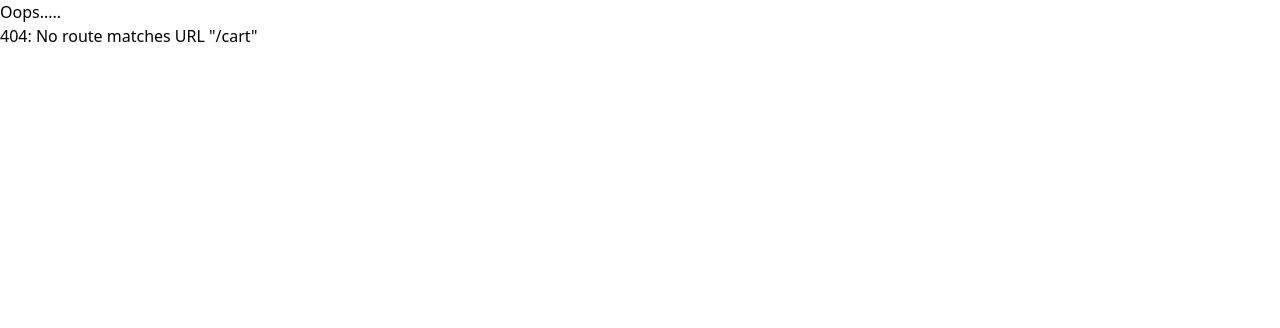
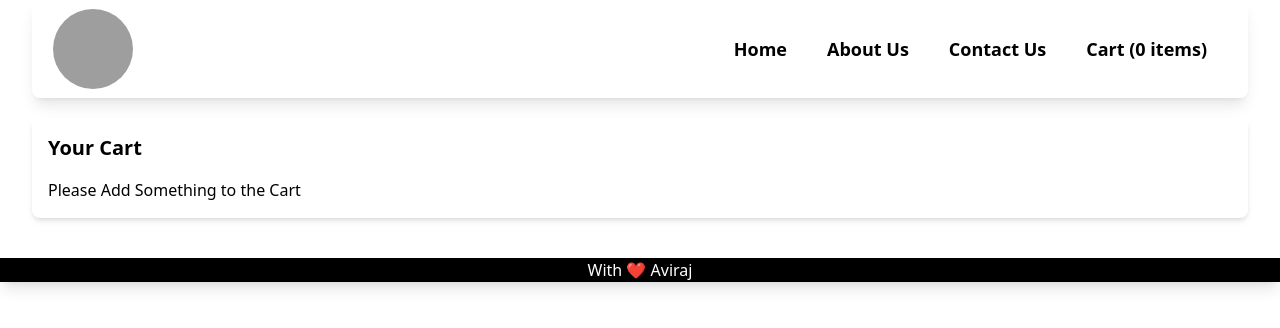
Before and after one commit to Aviraj-Singh/react-projects, a React (Vite) app in the folder food-app/: page /cart in a window 1280 px wide. Before the commit this address had no page. Shown: the top 328 px of the page. Built offline with nearby package versions, Linux system fonts and the light colour scheme; grey boxes are pictures that could not be loaded.

Commit message:
update: redux

```diff
--- a/food-app/src/App.js
+++ b/food-app/src/App.js
@@ -7,17 +7,22 @@ import Contact from "./components/Contact";
 import Error from "./components/Error";
 import Menu from "./components/Menu";
 import { createBrowserRouter, RouterProvider, Outlet } from "react-router-dom";
+import { Provider } from "react-redux";
+import appStore from "./utils/appStore";
 import Shimmer from "./components/Shimmer";
 const About = lazy(() => import ('./components/About'));
 import Footer from "./components/Footer";
+import Cart from "./components/Cart";
 
 const AppLayout = () => {
   return (
-    <div className="bg-pink-900">
+    <Provider store={appStore}>
+    <div className="">
       <Header />
       <Outlet />
       <Footer/>
     </div>
+    </Provider>
   );
 };
 
@@ -44,6 +49,10 @@ const appRouter = createBrowserRouter([
       {
         path: "/restaurants/:resId",
         element: <Menu/>
+      },
+      {
+        path: "/cart",
+        element: <Cart/>
       }
     ],
     errorElement: <Error/>
--- /dev/null
+++ b/food-app/src/components/Cart.js
@@ -0,0 +1,33 @@
+import React from 'react';
+import { useDispatch, useSelector } from 'react-redux';
+import ItemsList from './ItemsList';
+import { clearCart } from '../utils/cartSlice';
+
+const Cart = () => {
+
+    const cartItems = useSelector((store) => store.cart.items);
+    const dispatch = useDispatch();
+    const clearcart = () => {
+        dispatch(clearCart());
+    }
+
+    return (
+        <div className="bg-white shadow-md rounded-lg p-4 w-[95%] mx-auto my-5">
+            <h2 className="text-xl font-bold mb-4">Your Cart</h2>
+            <div className='w-6/12 mx-4'>
+            <ItemsList itemCards={cartItems} />
+            </div>
+            { cartItems.length > 0 ?
+            <div className="flex gap-72 items-center mt-4 mx-2">
+                <p className="text-lg font-semibold">Total: ₹0.00</p>
+                <div className='flex justify-between gap-10'>
+                <button onClick={clearcart} className="bg-black text-white px-4 py-2 rounded-md">Clear Cart</button>
+                <button className="bg-blue-500 text-white px-4 py-2 rounded-md">Checkout</button>
+                </div>
+            </div>
+            : <p>Please Add Something to the Cart</p>}
+        </div>
+    );
+};
+
+export default Cart;
--- a/food-app/src/components/Header.js
+++ b/food-app/src/components/Header.js
@@ -1,7 +1,11 @@
-import {LOGO_URL} from "../utils/constants";
+import { useSelector } from "react-redux";
+import { LOGO_URL } from "../utils/constants";
 import { Link } from "react-router-dom";
 
 const Header = () => {
+  // Subscribing to the store
+  const cartItems = useSelector((store) => store.cart.items); // store.cart - name of the store (cart) and items refers to initial state items
+
   return (
     <div className="flex justify-between border border-white/30 rounded-lg px-5 w-[95%] mx-auto shadow-lg bg-white/10 backdrop-blur-md text-black/80">
       <div className="logo-container">
@@ -13,10 +17,10 @@ const Header = () => {
       </div>
       <div className="flex items-center list-none text-lg">
         <ul className="flex">
-            <li><Link to="/" className="no-underline hover:underline hover:text-white text-black font-semibold p-2.5 m-2.5">Home</Link></li>
-            <li><Link to="/about" className="no-underline hover:underline hover:text-white text-black font-semibold p-2.5 m-2.5">About Us</Link></li>
-            <li><Link to="/contact" className="no-underline hover:underline hover:text-white text-black font-semibold p-2.5 m-2.5">Contact Us</Link></li>
-            <li><Link to="/" className="no-underline hover:underline hover:text-white text-black font-semibold p-2.5 m-2.5">Cart</Link></li>
+          <li><Link to="/" className="no-underline hover:underline text-black font-semibold p-2.5 m-2.5">Home</Link></li>
+          <li><Link to="/about" className="no-underline hover:underline text-black font-semibold p-2.5 m-2.5">About Us</Link></li>
+          <li><Link to="/contact" className="no-underline hover:underline text-black font-semibold p-2.5 m-2.5">Contact Us</Link></li>
+          <li><Link to="/cart" className="no-underline hover:underline text-black font-semibold p-2.5 m-2.5">Cart ({cartItems.length} items)</Link></li>
         </ul>
       </div>
     </div>
--- a/food-app/src/components/ItemsList.js
+++ b/food-app/src/components/ItemsList.js
@@ -1,5 +1,14 @@
+import { useDispatch } from "react-redux";
 import { CDN_URL } from "../utils/constants";
+import { addItem } from "../utils/cartSlice";
 const ItemsList = ({ itemCards }) => {
+
+    const dispatch = useDispatch();
+
+    const handleAddItems = (item) => {
+        // Dispatch Action
+        dispatch(addItem(item)); //whatever is passed inside addItem is the action.payload
+    }
     return (
         <div className="flex flex-col flex-wrap items-center justify-center">
             {itemCards.map((item) => {
@@ -17,7 +26,7 @@ const ItemsList = ({ itemCards }) => {
                         </div>
                         <div className="w-3/12 p-4">
                             <div className="absolute">
-                            <button className="bg-black text-white rounded-sm shadow-lg text-sm font-bold p-1">Add +</button>
+                            <button onClick={() => handleAddItems(item)} className="bg-black text-white rounded-sm shadow-lg text-sm font-bold p-1">Add +</button>
                             </div>
                             <img className="w-full rounded-md" src={CDN_URL + item?.card?.info?.imageId} />
                         </div>
--- a/food-app/src/utils/appStore.js
+++ b/food-app/src/utils/appStore.js
@@ -1,5 +1,10 @@
-import { configureStore } from '@reduxjs/toolkit'
+import { configureStore } from '@reduxjs/toolkit';
+import cartReducer from "./cartSlice";
 
-export const store = configureStore({
-  reducer: {},
+const appStore = configureStore({
+  reducer: {
+    cart: cartReducer
+  },
 })
+
+export default appStore;
--- /dev/null
+++ b/food-app/src/utils/cartSlice.js
@@ -0,0 +1,23 @@
+import { createSlice } from "@reduxjs/toolkit";
+
+const cartSlice = createSlice({
+    name: 'cart',
+    initialState: {
+        items: []
+    },
+    reducers: {
+        addItem: (state, action) => {
+            state.items.push(action.payload);
+        },
+        removeItem: (state, action) => {
+            const itemId = action.payload;
+            state.items = state.items.filter((item) => item.id !== itemId)
+        },
+        clearCart: (state) => {
+            state.items.length = 0;
+        }
+    }
+});
+
+export const {addItem, removeItem, clearCart} = cartSlice.actions;
+export default cartSlice.reducer;
```
Lines whose indentation alone changed are shown as unchanged.
